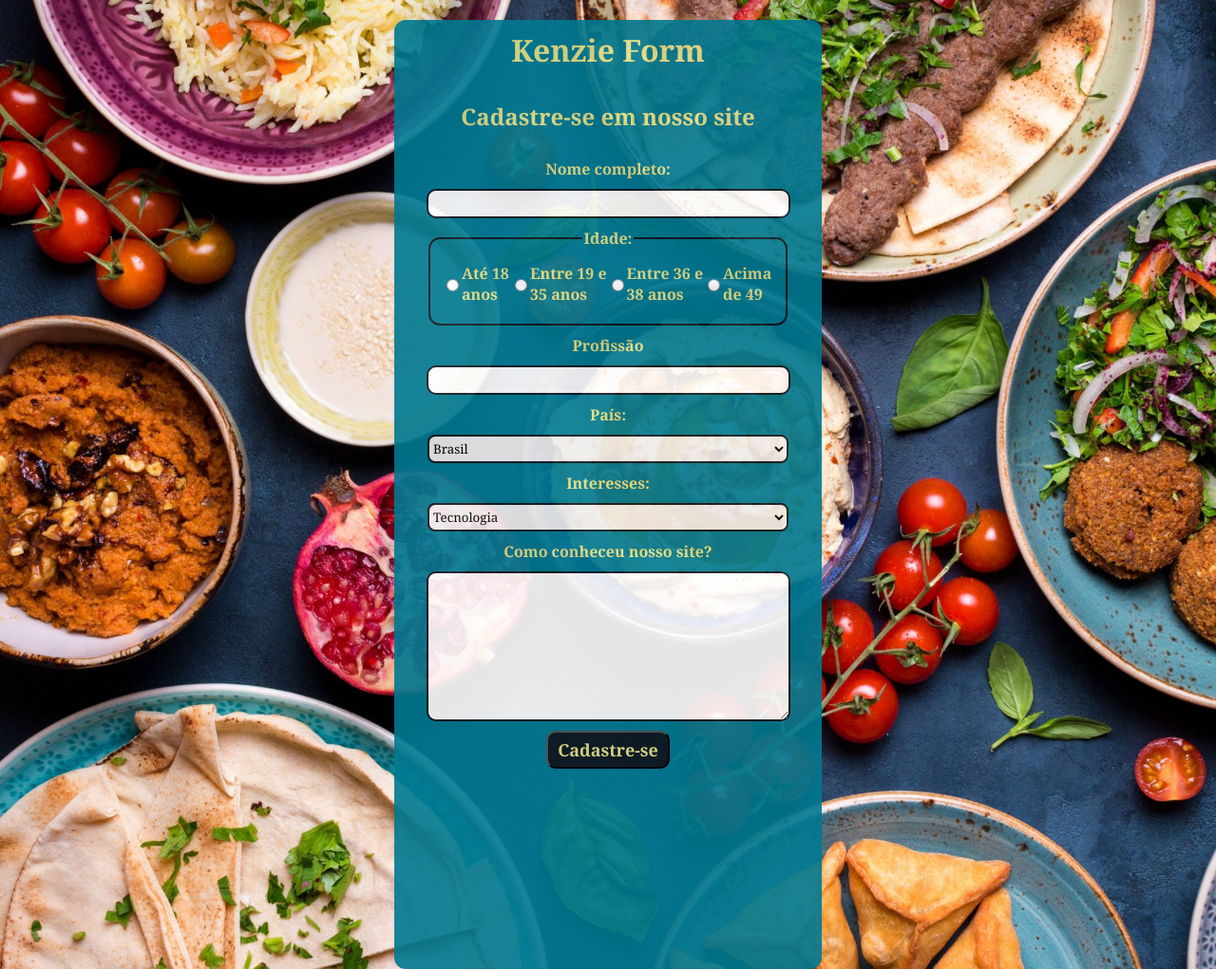
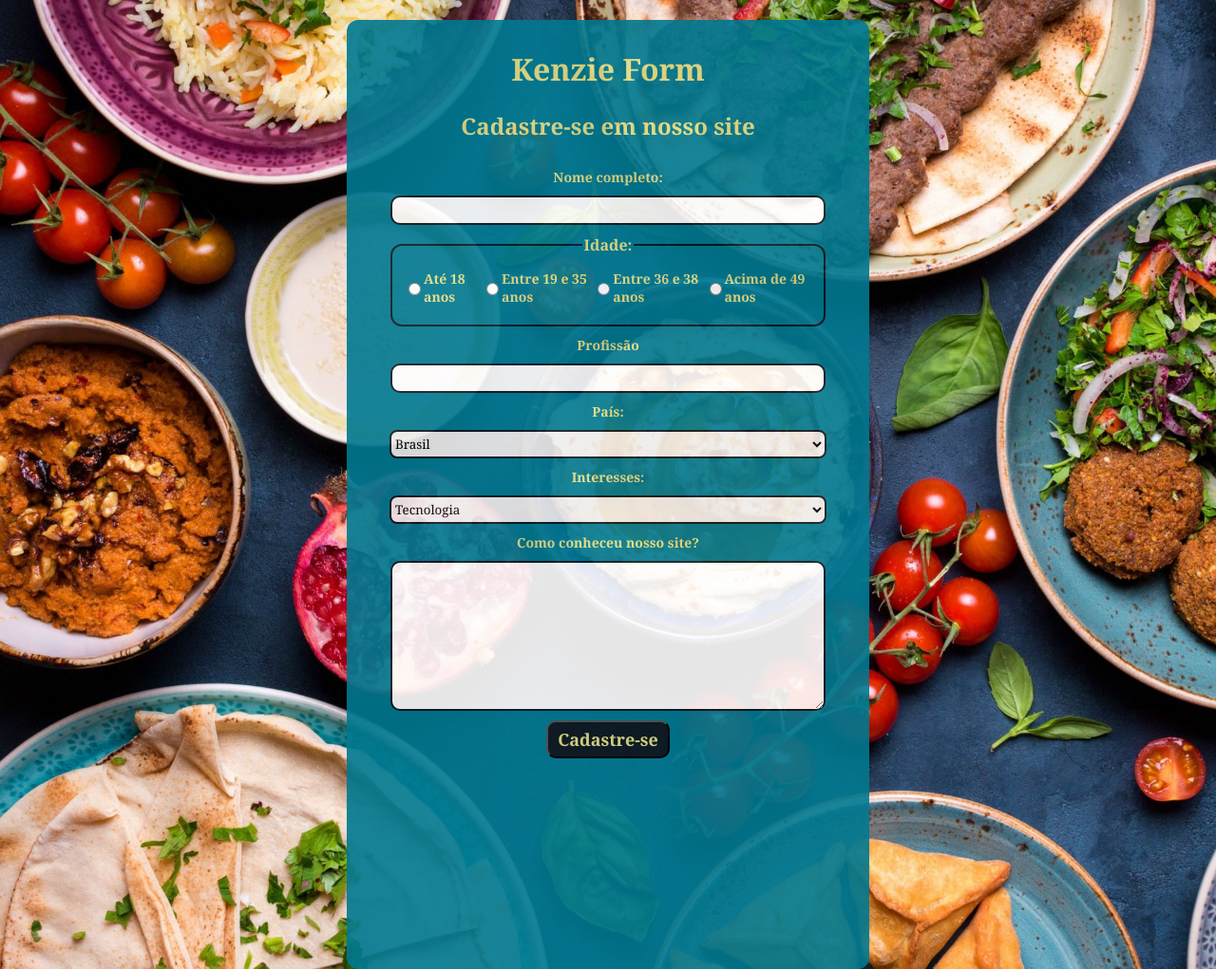
Before and after one commit to Kenzie-Academy-Brasil-Developers/noturno-extra-criacao-paginas-html-sprint-2-brunnomiguel, a plain HTML site: page katas3/kata_form.html in a window 1280 px wide. Shown: the whole page at 95% size. Drawn offline with Linux system fonts and the light colour scheme; files whose address does not match are found by name.

Commit message:
Adicionado correcao ao katas1 e katas3

```diff
--- a/katas1/style_receita.css
+++ b/katas1/style_receita.css
@@ -7,15 +7,10 @@ body {
 }
 
 h1 {
-    display: flex;
-    justify-content: center;
+    text-align: center;
     padding: 10px;
     color: #0D1821;
     font-size: 30px;
-}
-
-h3 {
-    margin-top: 4px;
 }
 
 span {
@@ -48,6 +43,7 @@ li a{
     text-decoration: none;
     color: #0D1821;
     font-weight: bold;
+    font-size: 20px;
 }
 
 main {
--- a/katas3/kata_form.html
+++ b/katas3/kata_form.html
@@ -24,17 +24,17 @@
 
                 <legend id="legend-idade">Idade:</legend>
 
-                <input type="radio" name="idade" id="idade">
+                <input type="radio" name="idade">
                 <label for="idade">Até 18 anos</label>
 
-                <input type="radio" name="idade" id="idade">
+                <input type="radio" name="idade">
                 <label for="idade">Entre 19 e 35 anos</label>
 
-                <input type="radio" name="idade" id="idade">
+                <input type="radio" name="idade">
                 <label for="idade">Entre 36 e 38 anos</label>
 
-                <input type="radio" name="idade" id="idade">
-                <label for="idade">Acima de 49</label>
+                <input type="radio" name="idade">
+                <label for="idade">Acima de 49 anos</label>
 
             </fieldset>
 
--- a/katas3/style_form.css
+++ b/katas3/style_form.css
@@ -9,7 +9,7 @@ body {
 
 main {
     background-color: #007991;
-    width: 450px;
+    width: 550px;
     height: 125vh;
     border-radius: 12px;
     margin-left: auto;
@@ -23,7 +23,7 @@ h1, h2 {
 }
 
 h1 {
-    padding: 10px;
+    padding-top: 30px;
 }
 
 h2 {
@@ -38,7 +38,7 @@ h2 {
 }
 
 #nome, #profissao {
-    width: 375px;
+    width: 450px;
     height: 25px;
     border-radius: 10px;
     font-size: 16px;
@@ -47,14 +47,14 @@ h2 {
 }
 
 #paises, #interesses {
-    width: 380px;
+    width: 460px;
     height: 30px;
     border-radius: 8px;
     border: 2px #0D1821 solid;
 }
 
 #como-conheceu {
-    width: 375px;
+    width: 450px;
     height: 150px;
     border-radius: 10px;
     font-family: Georgia, 'Times New Roman', Times, serif;
@@ -62,7 +62,7 @@ h2 {
 }
 
 fieldset {
-    width: 350px;
+    width: 430px;
     margin-top: 10px;
     border: 2px #0D1821 solid;
     border-radius: 12px;
@@ -78,7 +78,7 @@ legend {
 label {
     display: flex;
     justify-content: center;
-    font-size: 16px;
+    font-size: 14px;
     font-weight: bold;
     margin-top: 10px;
     margin-bottom: 10px;
```
Also changed, not shown: katas1/kata_receita.html (+4 -4 lines).
